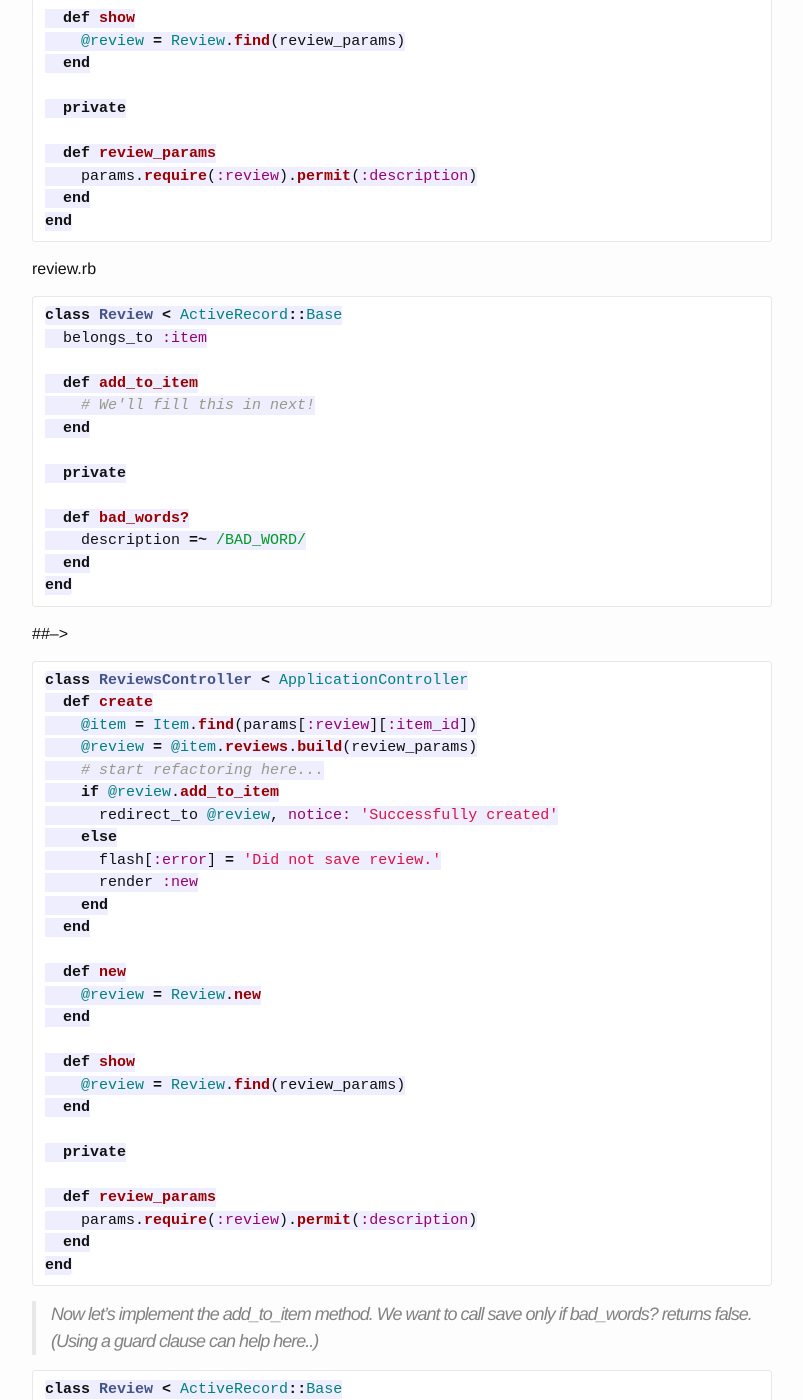
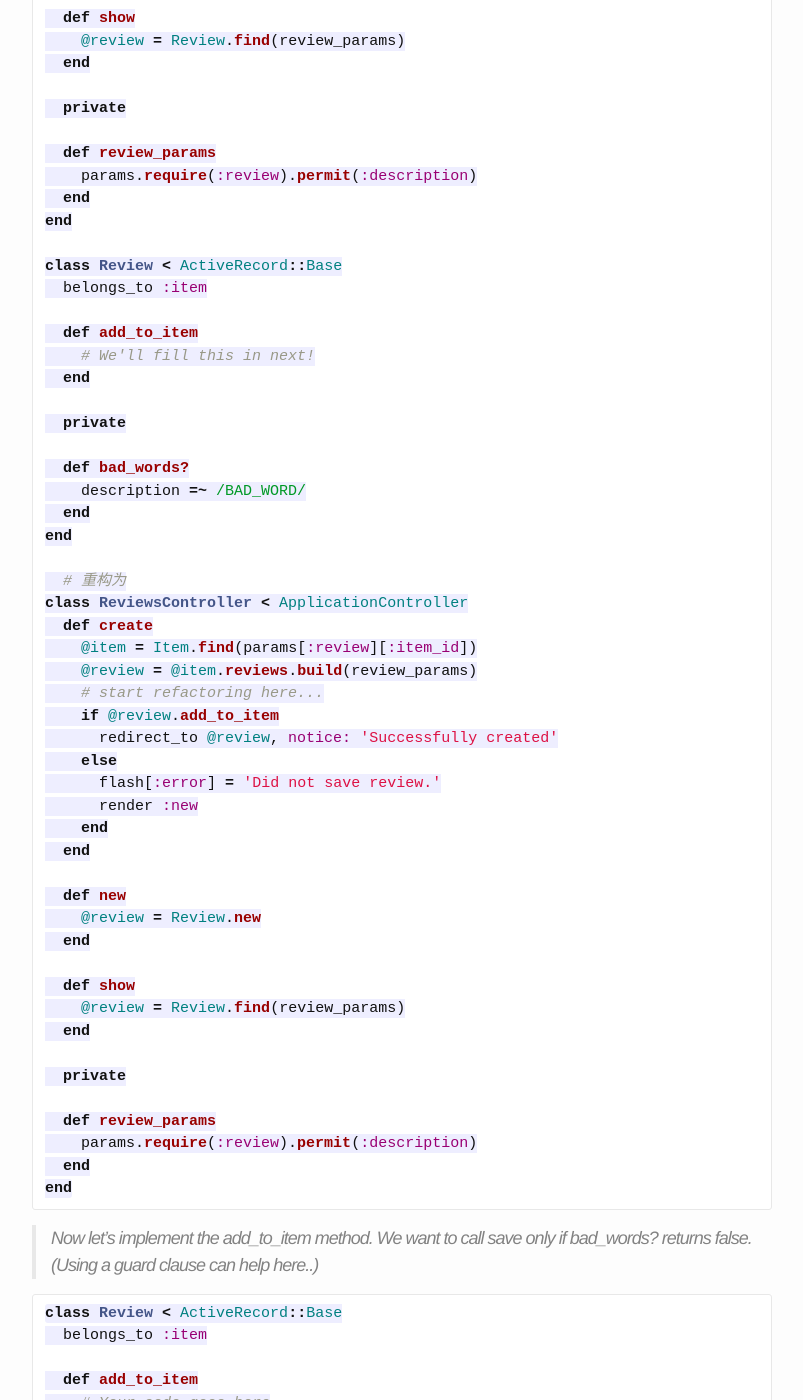
Before and after one commit to tdseed/tdseed.github.com, a Jekyll site: the page built from _posts/2016-01-01-rails-pattern-model.markdown, in a window 1280 px wide and 1400 px high, scrolled down 1056 px. Shown: the whole window, without its empty margins (238-1041 px from the left). Built offline with Jekyll 4.4.1, drawn with Linux system fonts in a browser that asks for light colours; comment, search, counter and statistics services are not loaded; some of the changed text lies outside the part shown.

Commit message:
create a new post9

````diff
--- a/_posts/2016-01-01-rails-pattern-model.markdown
+++ b/_posts/2016-01-01-rails-pattern-model.markdown
@@ -58,11 +58,7 @@ class ReviewsController < ApplicationController
     params.require(:review).permit(:description)
   end
 end
-```
 
-review.rb
-
-```ruby
 class Review < ActiveRecord::Base
   belongs_to :item
 
@@ -76,11 +72,8 @@ class Review < ActiveRecord::Base
     description =~ /BAD_WORD/
   end
 end
-```
 
-##-->
-
-```ruby
+  # 重构为
 class ReviewsController < ApplicationController
   def create
     @item = Item.find(params[:review][:item_id])
@@ -127,11 +120,8 @@ class Review < ActiveRecord::Base
       description =~ /BAD_WORD/
     end
 end
-```
 
-##-->
-
-```ruby
+  # 重构为
 class Review < ActiveRecord::Base
   belongs_to :item
 
@@ -161,11 +151,8 @@ Make sure the set_pretty_url method is protected so it doesn't accidentally get
 class Item < ActiveRecord::Base
 
 end
-```
 
-##-->
-
-```ruby
+  # 重构为
 class Item < ActiveRecord::Base
   before_save :set_pretty_url
 
@@ -187,11 +174,8 @@ class UserRegistration
   private
   # private methods go here
 end
-```
 
-##-->
-
-```ruby
+  # 重构为
 class UserRegistration
   # Add an `attr_accessor` for :user
   attr_reader :user
````
